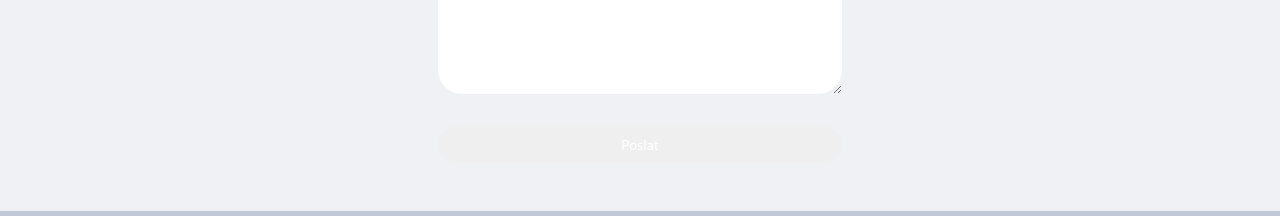
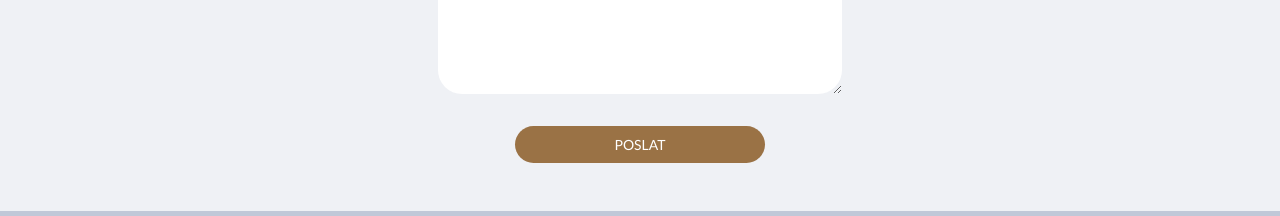
Before and after one commit to kopkaa/tesarstvi-ivel, a Nuxt app: page /kontakt in a window 1280 px wide. Shown: the part 940-1156 px from the top of the page. Built offline with nearby package versions, Linux system fonts and the light colour scheme.

Commit message:
contact button better style

```diff
--- a/assets/scss/pages/contact.scss
+++ b/assets/scss/pages/contact.scss
@@ -66,6 +66,13 @@
         color: white;
         margin: 0px;
         font-weight: 500;
+        text-transform: uppercase;
+        width: 250px;
+        margin: 0 auto 0 auto;
+      }
+
+      #submit:hover {
+        cursor: pointer;
       }
     }
 
--- a/pages/kontakt/index.vue
+++ b/pages/kontakt/index.vue
@@ -21,7 +21,7 @@
           <input id="subject" type="text" placeholder="Předmět zprávy" required>
           <input id="email" type="email" placeholder="E-mail" required>
           <textarea id="message" placeholder="Zpráva" type="text" required />
-          <input id="submit" type="submit" class="green-button" value="Poslat">
+          <input id="submit" type="submit" class="contact-button" value="Poslat">
         </form>
       </div>
       <div class="line">
```
